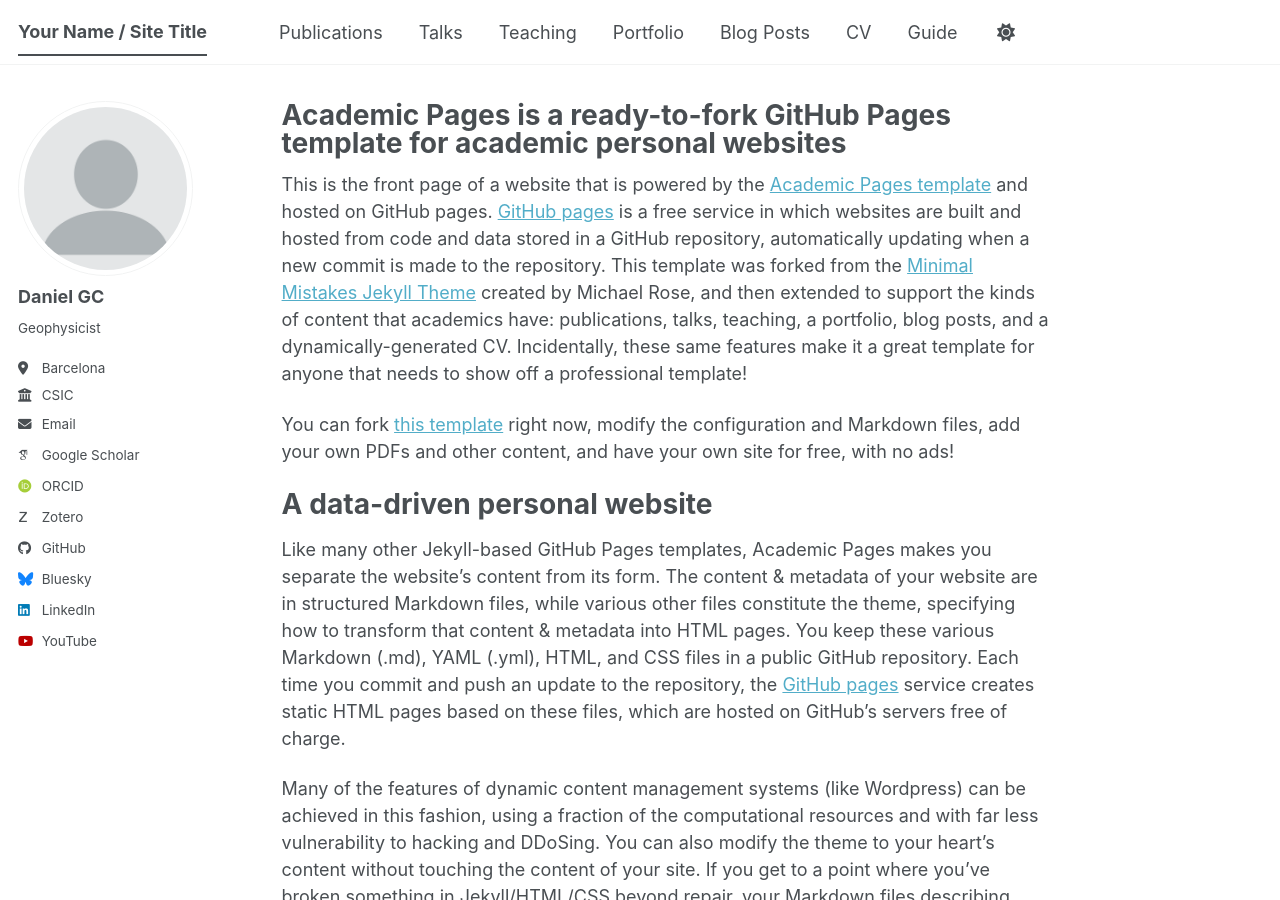
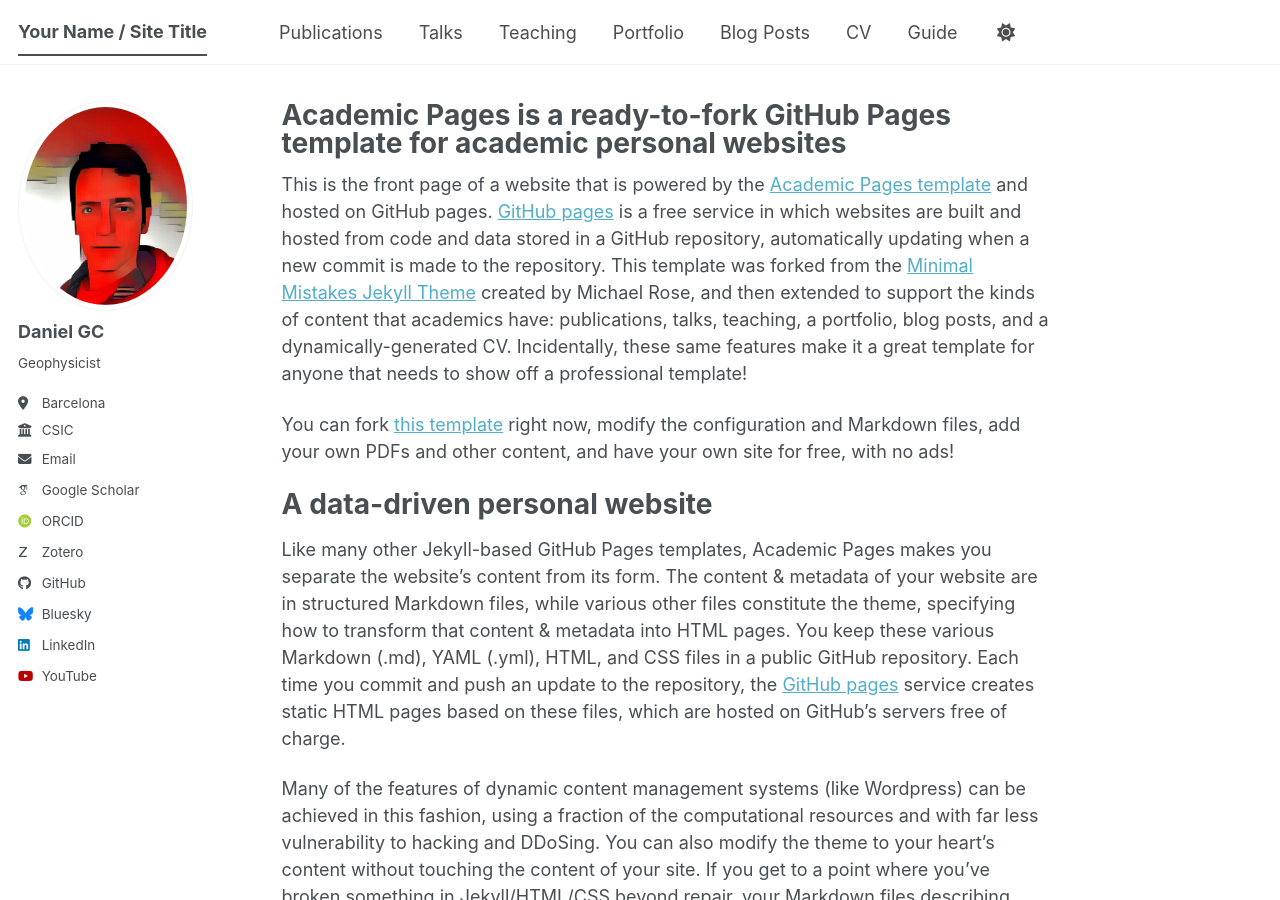
Before and after one commit to danigeos/yo, a Jekyll site: the page built from _pages/about.md, in a window 1280 px wide and 900 px high. Built offline with Jekyll 4.4.1, drawn with Linux system fonts in a browser that asks for light colours; some web fonts are replaced; a script bundle is joined from its source files by our own code; library files that are not in the unit come from our copies.

Commit message:
Update _config.yml

```diff
--- a/_config.yml
+++ b/_config.yml
@@ -23,7 +23,7 @@
 #               Additional customization can be done by editing /_includes/author-profile.html
 author:
   # Biographic information
-  avatar           : "profile.png"
+  avatar           : "my_profile_picture_pixelized.jpg"
   name             : "Daniel GC"
   pronouns         : # example: "she/her"
   bio              : "Geophysicist"
```
